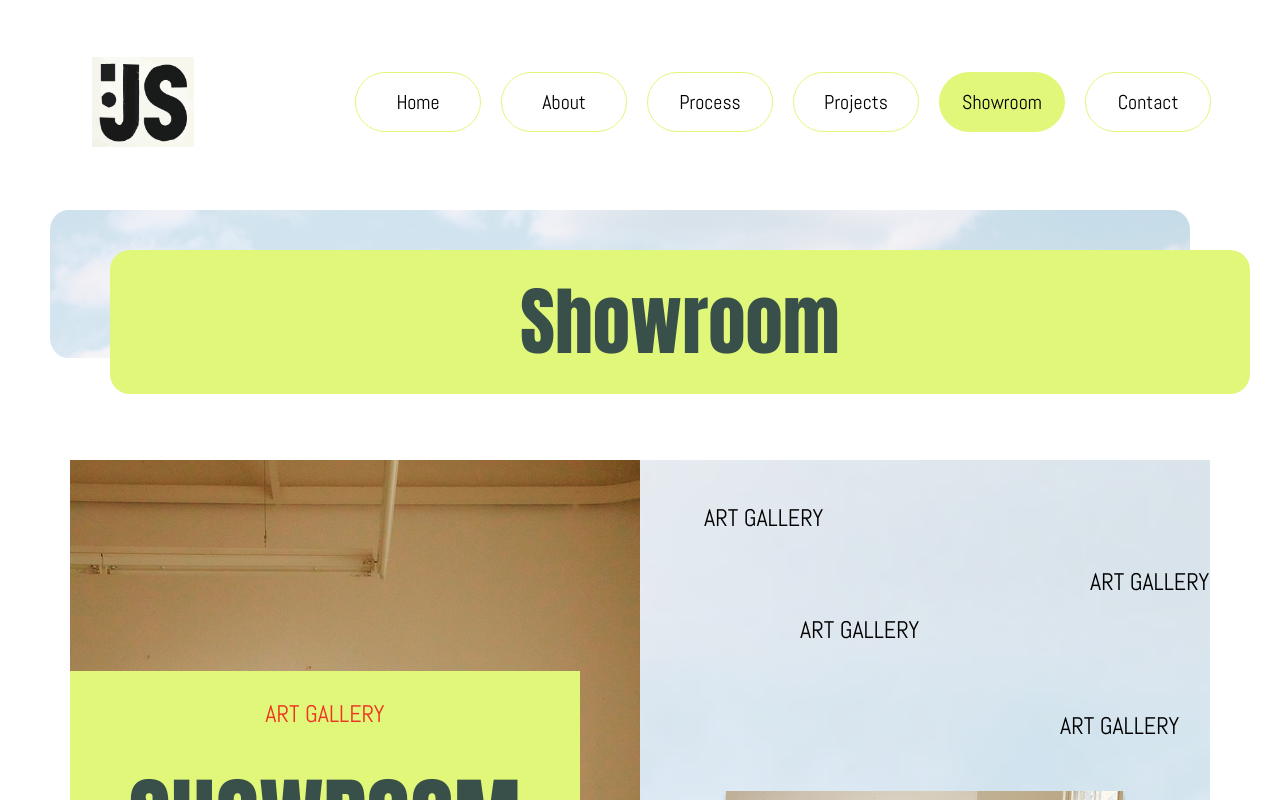
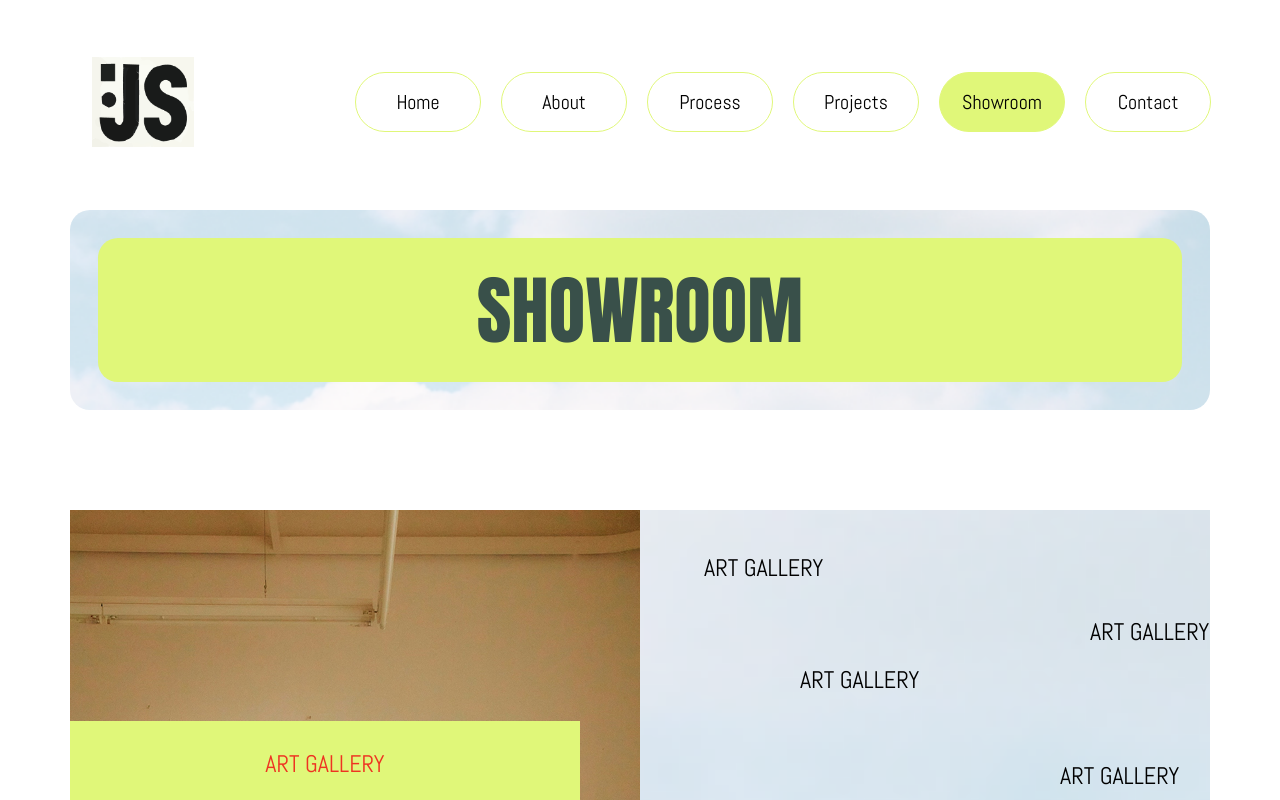
Before and after one commit to BS-Joy/unucreate-portfolio-fe, a Next.js app: page /showroom in a window 1280 px wide. Built offline with nearby package versions, Linux system fonts and the light colour scheme; a web font is replaced by a local one.

Commit message:
showroom

```diff
--- a/src/app/(CommonLayout)/(home)/showroom/page.tsx
+++ b/src/app/(CommonLayout)/(home)/showroom/page.tsx
@@ -44,35 +44,28 @@ const projects = [
 const ShowroomPage = () => {
 
     return (
-        <div className='px-[10px] lg:px-[70px] mt-14 mb-12'>
+        <div className=' lg:px-[70px] mt-14 mb-12'>
             {/* Upper image and heading */}
-            <div className='relative w-full px-4 xl:px-10 mt-10'>
-                <motion.div
-                    initial={{ opacity: 0, y: -50 }}
-                    whileInView={{ opacity: 1, y: 0 }}
-                    transition={{ duration: 1 }}
+            <div className='px-7 lg:px-0'>
+                <div
+                    className="w-full md:w-full mx-auto lg:w-full h-[90px] md:h-[100px] lg:h-[200px] bg-cover bg-center flex items-center justify-center rounded-[20px] px-5 xl:px-7"
+                    style={{ backgroundImage: `url(${skyImg.src})` }} // Set the sky image as background
                 >
-                    <Image
-                        src={skyImg}
-                        width={200}
-                        height={200}
-                        alt='Sky Image'
-                        className='w-full max-w-screen-xl lg:max-w-[930px] xl:max-w-[1240px] mx-auto md:h-[60px] lg:h-[148px] absolute right-5 top-0 pl-12 md:pl-16 lg:pl-0'
-                    />
-                </motion.div>
-
                     <motion.div
                         initial={{ opacity: 0, y: 50 }}
                         whileInView={{ opacity: 1, y: 0 }}
                         transition={{ duration: 1, delay: 0.5 }}
-                    className='w-[330px] max-w-full sm:w-[600px] md:w-[900px] xl:w-[1258px] h-[54px] lg:h-[144px] rounded-[10px] lg:rounded-[20px] bg-primary flex items-center justify-center z-10 absolute top-6 lg:top-10 px-4 lg:px-16'
+                        className="w-full md:w-[840px] lg:w-[920px] xl:w-[1200px] h-[54px] lg:h-[144px] rounded-[10px] lg:rounded-[20px] bg-primary flex items-center justify-center mx-auto"
                     >
-                    <h1 className='text-2xl lg:text-[75px] text-olive font-anton'>Showroom</h1>
+                        <h1 className="text-[20px] md:text-xl lg:text-5xl xl:text-[75px] text-olive font-anton text-center uppercase">
+                            Showroom
+                        </h1>
                     </motion.div>
+                </div>
             </div>
 
             {/* Content and images */}
-            <div className="flex flex-col lg:flex-row mb-[340px] pt-[100px] lg:pt-[250px]">
+            <div className="flex flex-col lg:flex-row mb-[340px] pt-[100px] lg:pt-[100px]">
                 {/* Left */}
                 <div className='flex-1 relative'>
                     <Image
--- a/src/components/Shared/Navbar.tsx
+++ b/src/components/Shared/Navbar.tsx
@@ -24,6 +24,10 @@ const navLinks = [
     {
         title: 'Projects',
         href: '/projects'
+    },
+    {
+        title: 'Showroom',
+        href: '/showroom'
     },
     {
         title: 'Contact',
```
Lines whose indentation alone changed are shown as unchanged.
